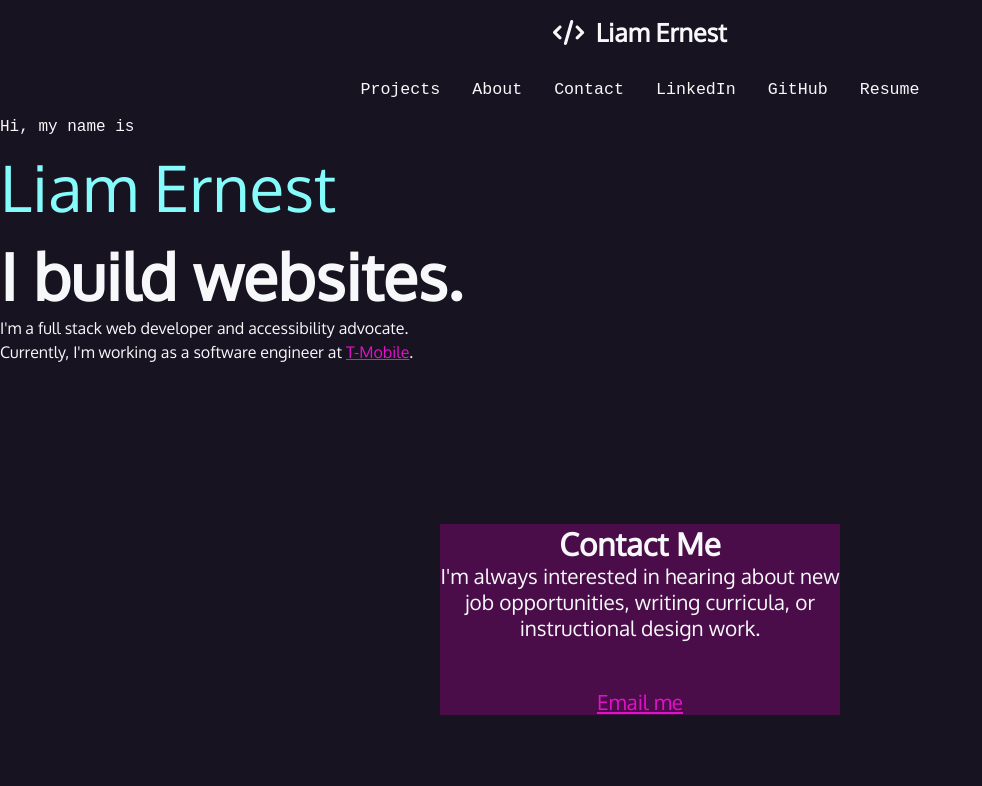
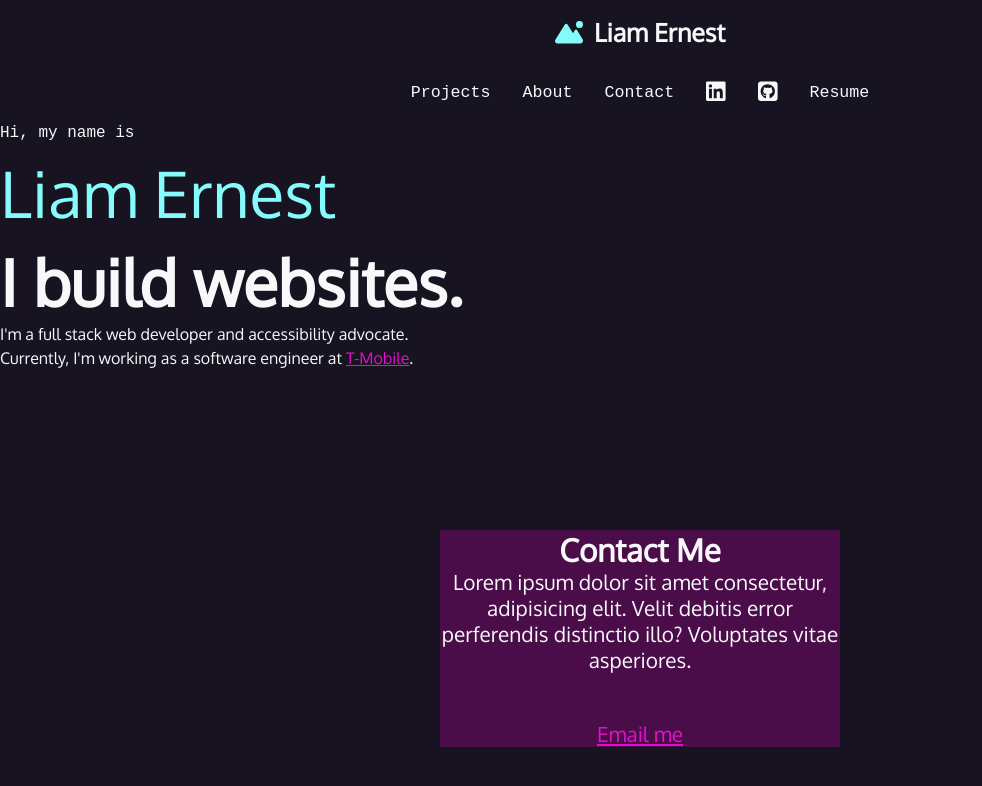
Before and after one commit to lernest/liam-e, a Vue app: page / in a window 1280 px wide. Shown: the top 786 px of the page, without its empty margins (0-982 px from the left). Built offline with nearby package versions, Linux system fonts and the light colour scheme; a web font is replaced by a local one.

Commit message:
nav icons

```diff
--- a/src/components/Nav.vue
+++ b/src/components/Nav.vue
@@ -1,12 +1,23 @@
 <template>
     <nav>
         <ul>
-            <li><h1><router-link to="/"><font-awesome-icon id="icon" icon="fa-solid fa-code" />Liam Ernest</router-link></h1></li>
+            <li><h1>
+                <router-link to="/">
+                    <span><font-awesome-icon class="icon" icon="fa-solid fa-mountain-sun" aria-hidden="true"/></span>
+                    <span>Liam Ernest</span>
+                </router-link></h1></li>
             <li>Projects</li>
             <li>About</li>
             <li>Contact</li>
-            <li>LinkedIn</li>
-            <li><a href="https://github.com/lernest" target="_blank">GitHub</a></li>
+            <li>
+                <a href="https://www.linkedin.com/in/liamernest/" target="_blank"><font-awesome-icon class="icon" icon="fa-brands fa-linkedin" aria-hidden="true"/>
+                <span class="sr-only">LinkedIn</span>
+                </a>
+            </li>
+            <li><a href="https://github.com/lernest" target="_blank">
+                <font-awesome-icon class="icon" icon="fa-brands fa-square-github" aria-hidden="true"/>
+                <span class="sr-only">GitHub</span>
+            </a></li>
             <li>Resume</li>
             <!-- <li><router-link to="/juggler">Juggler</router-link></li> -->
         </ul>
@@ -20,10 +31,6 @@ export default {
 </script>
 
 <style>
-
-#icon{
-    margin-right: 0.7rem;
-}
 
 nav{
     font-family: var(--mono);
@@ -63,6 +70,16 @@ nav li:first-child{
     flex-basis: 100%;
     text-align: center;
 }
+
+h1 .icon{
+    margin-right: 0.7rem;
+    color: var(--light-accent-color);
+    padding-bottom: 0.1rem;
+}
+
+a .icon{
+    font-size:1.4rem;
+}
 /*
 @media(max-width:900px){
     #nav{
--- a/src/main.js
+++ b/src/main.js
@@ -9,10 +9,11 @@ import { library } from '@fortawesome/fontawesome-svg-core'
 import { FontAwesomeIcon } from '@fortawesome/vue-fontawesome'
 
 /* import specific icons */
-import { faCode } from '@fortawesome/free-solid-svg-icons'
+import { faCode, faMountainSun } from '@fortawesome/free-solid-svg-icons'
+import { faLinkedin, faSquareGithub } from '@fortawesome/free-brands-svg-icons'
 
 /* add icons to the library */
-library.add(faCode)
+library.add([faCode,faLinkedin,faSquareGithub,faMountainSun])
 
 /* add font awesome icon component */
 Vue.component('font-awesome-icon', FontAwesomeIcon)
--- a/src/views/Home.vue
+++ b/src/views/Home.vue
@@ -8,7 +8,7 @@
     </section>
     <section id="contact">
       <h2>Contact Me</h2>
-      <p>I'm always interested in hearing about new job opportunities, writing curricula, or instructional design work.</p>
+      <p>Lorem ipsum dolor sit amet consectetur, adipisicing elit. Velit debitis error perferendis distinctio illo? Voluptates vitae asperiores.</p>
       <p><a href="mailto:liamjohnernest@gmail.com">Email me</a></p>
     </section>
     </div>
```
Also changed, not shown: package.json (+4 -3 lines), 1 other file (tests, documents, lock files or other folders).
